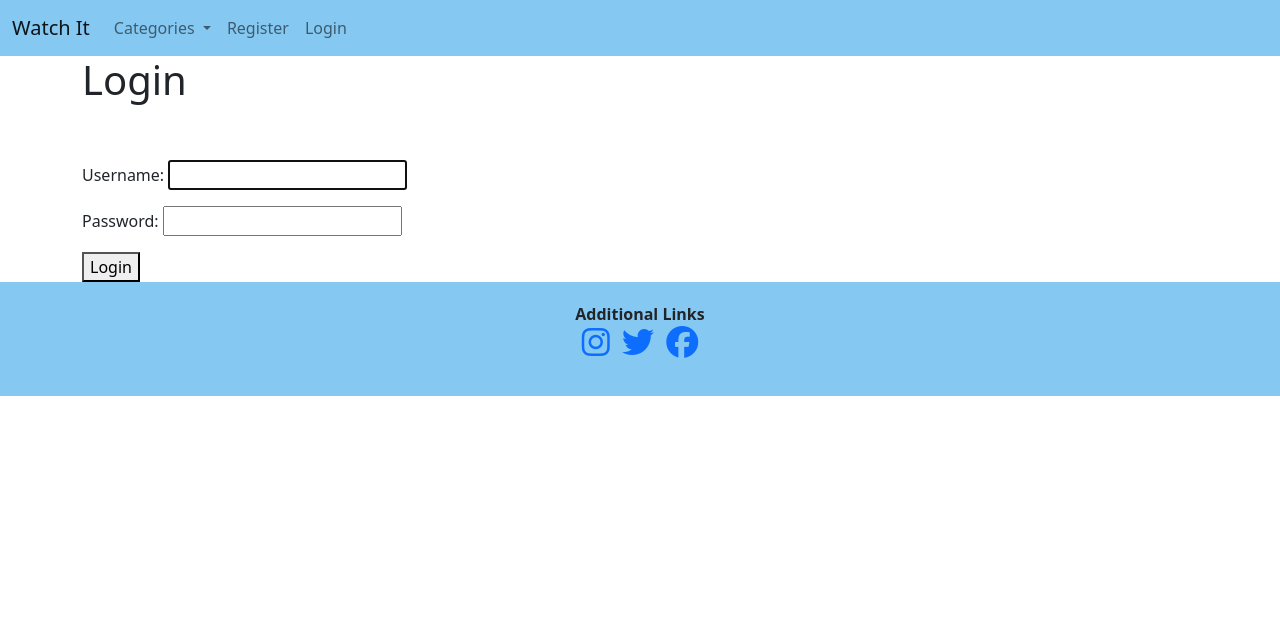
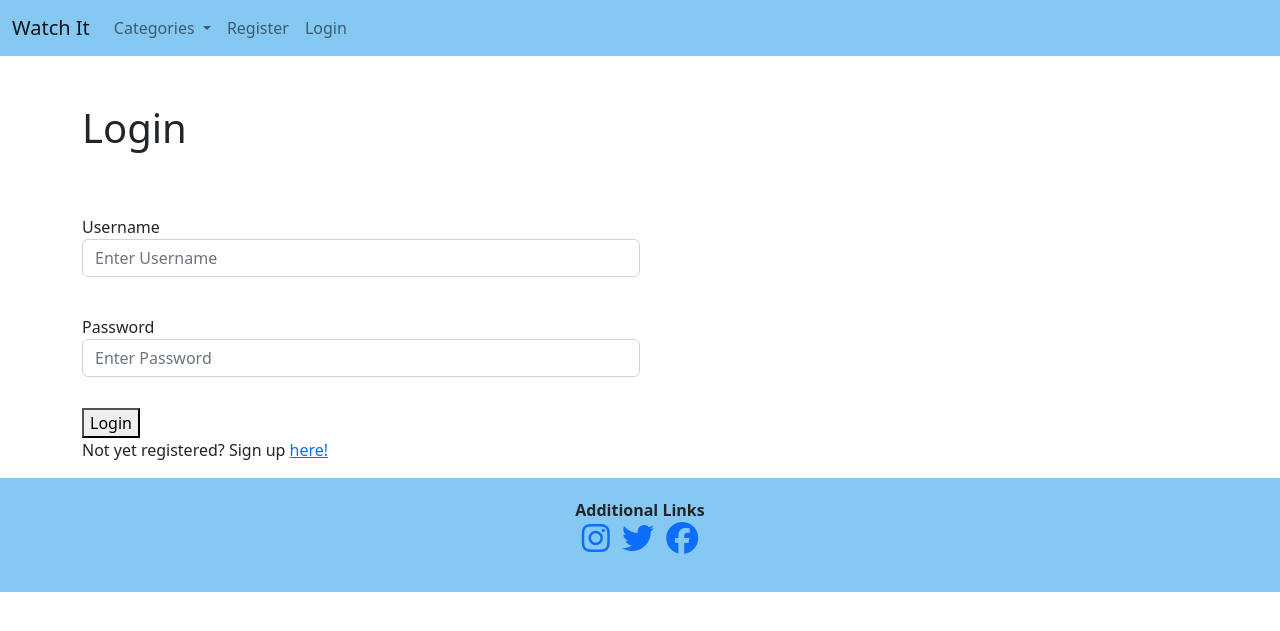
Before and after one commit to KeithBautista/watch-it, a Django app: page /members/login/ in a window 1280 px wide. Shown: the top 631 px of the page. Run offline with Django 3.2, Linux system fonts and the light colour scheme; some libraries are stand-ins or nearby versions.

Commit message:
added styling in login page

```diff
--- a/members/templates/registration/login.html
+++ b/members/templates/registration/login.html
@@ -2,14 +2,26 @@
 {% block title %}Login{% endblock %}
 {% block content %}
 
+<br/><br/>
 <h1>Login</h1>
 <br/><br/>
 <div class="form-group">
     <form method="POST">
         {% csrf_token %}
         <!-- Cross Site Forgery Token / This is so that between acceptance and submission, data cannot be stolen -->
-        {{ form.as_p }}
+        <div class="form-group col-sm-6 col-form-label">
+            <label for="exampleInputPassword1">Username</label>
+            <input type="text" class="form-control" name="username" placeholder="Enter Username">
+          </div>
+          <br/>
+          <div class="form-group col-sm-6 col-form-label">
+            <label for="exampleInputPassword1">Password</label>
+            <input type="password" class="form-control" name="password" placeholder="Enter Password">
+
+          </div>
+          <br/>
         <button>Login</button>
+        <p>Not yet registered? Sign up <a href="{% url 'registration' %}">here!</a></p>
 </div>
 
  {% endblock %}
--- a/watchit/templates/movie_details.html
+++ b/watchit/templates/movie_details.html
@@ -40,7 +40,7 @@
         <p>No Comments Made Yet :( <br/><a href="{% url 'add-comment' post.pk %}">Add One?</a></p>
         {% else %}
             {% for comment in post.comments.all %}
-            <strong>
+            <br/><br/><strong>
                 {{ comment.name }} -
                 {{ comment.date_added }}
             </strong>
```
Also changed, not shown: db.sqlite3.
